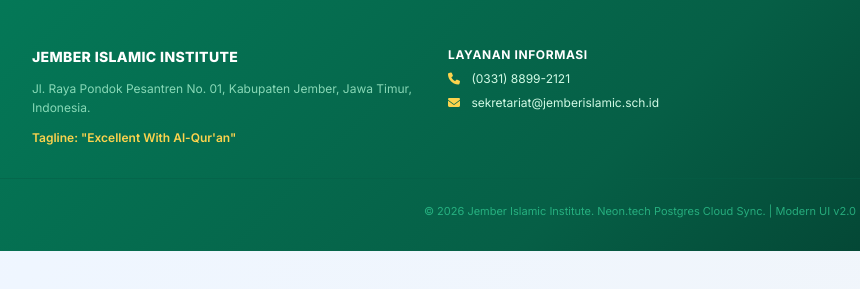
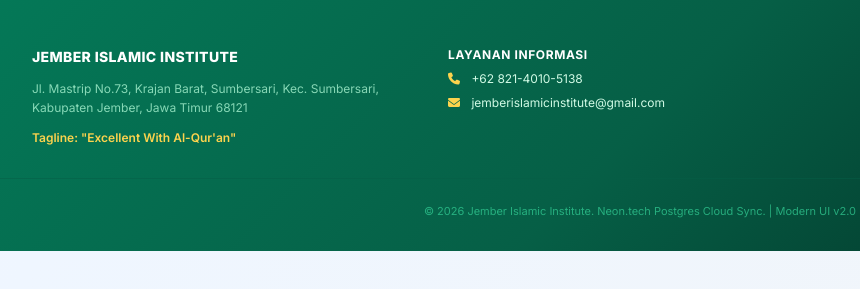
Before and after one commit to firmantuban04/jii-webakun, a website: page index.html in a window 1280 px wide. Shown: the part 2152-2441 px from the top of the page, 0-860 px from the left. Drawn offline with nearby package versions, Linux system fonts and the light colour scheme; no server answers.

Commit message:
Update index.html

```diff
--- a/index.html
+++ b/index.html
@@ -344,14 +344,14 @@
                     <div class="space-y-3">
                         <h4 class="text-white font-extrabold text-sm tracking-wide">JEMBER ISLAMIC INSTITUTE</h4>
                         <p class="text-emerald-200/80 leading-relaxed">
-                            Jl. Raya Pondok Pesantren No. 01, Kabupaten Jember, Jawa Timur, Indonesia.
+                            Jl. Mastrip No.73, Krajan Barat, Sumbersari, Kec. Sumbersari, Kabupaten Jember, Jawa Timur 68121
                         </p>
                         <p class="text-amber-300 font-semibold text-xs">Tagline: "Excellent With Al-Qur'an"</p>
                     </div>
                     <div class="space-y-2">
                         <h4 class="text-white font-bold text-xs uppercase tracking-wider">Layanan Informasi</h4>
-                        <p><i class="fa-solid fa-phone mr-2 text-amber-300"></i> (0331) 8899-2121</p>
-                        <p><i class="fa-solid fa-envelope mr-2 text-amber-300"></i> sekretariat@jemberislamic.sch.id</p>
+                        <p><i class="fa-solid fa-phone mr-2 text-amber-300"></i> +62 821-4010-5138</p>
+                        <p><i class="fa-solid fa-envelope mr-2 text-amber-300"></i> jemberislamicinstitute@gmail.com</p>
                     </div>
                     <div class="space-y-2">
                         <h4 class="text-white font-bold text-xs uppercase tracking-wider">Akses Cepat SIM</h4>
```
